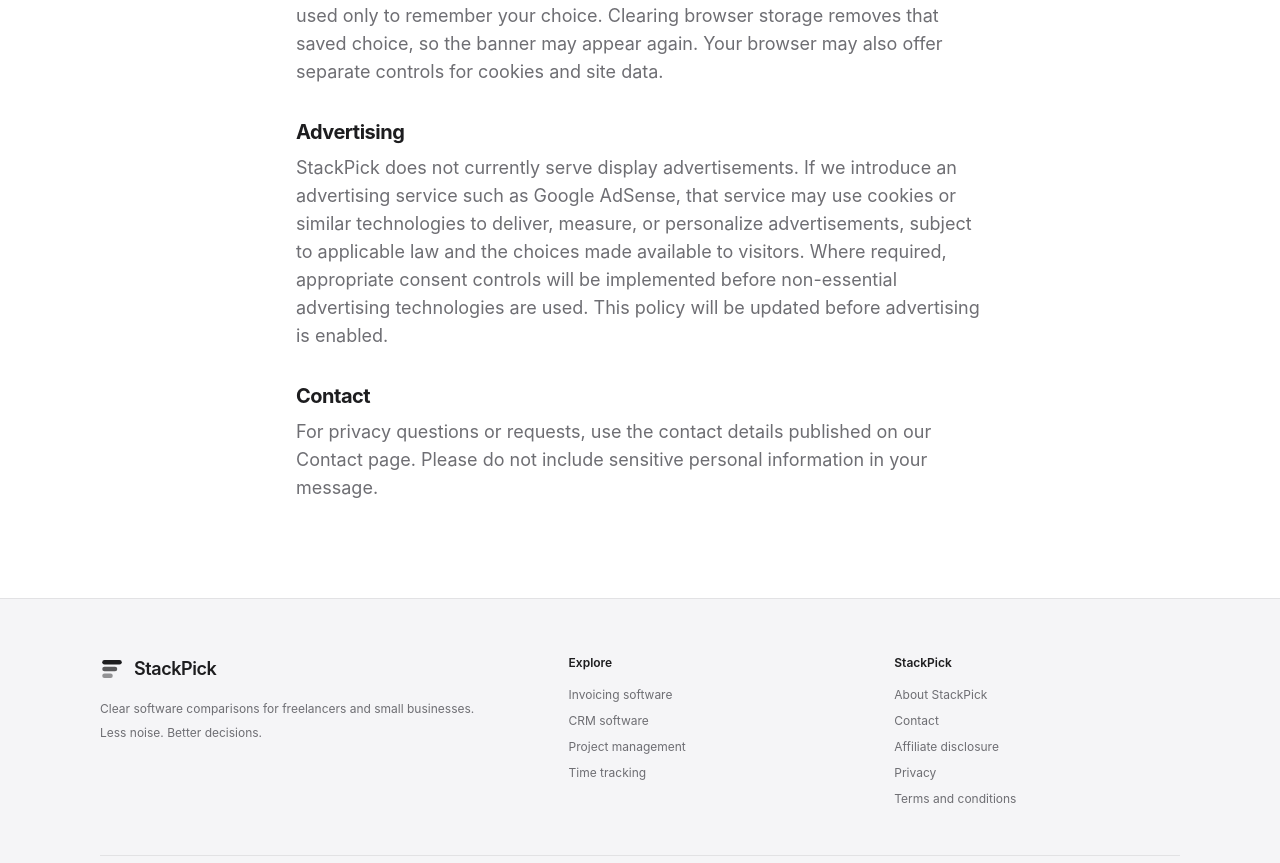
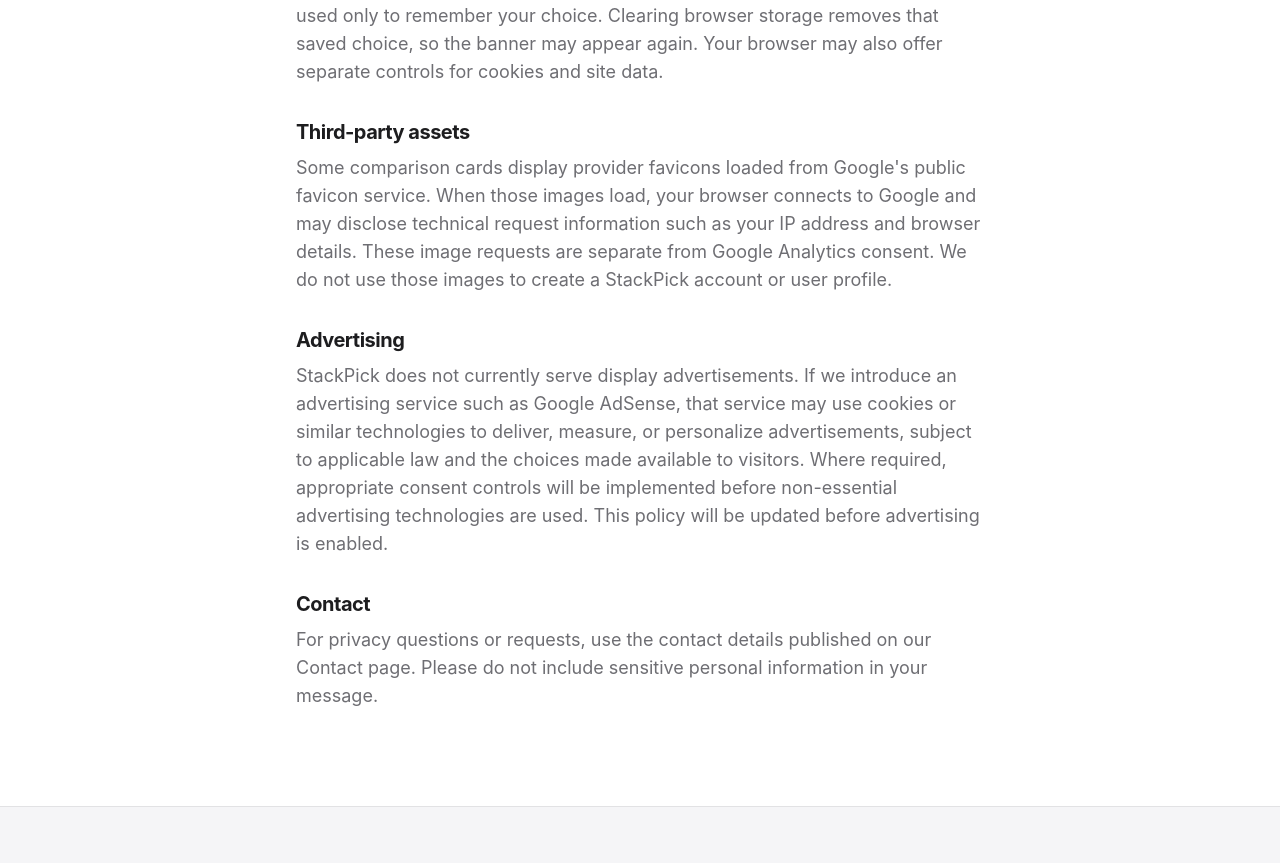
Before and after one commit to LinukaBandara/StackPick, a Next.js app: page /privacy in a window 1280 px wide. Shown: the part 1029-1892 px from the top of the page. Built offline with nearby package versions, Linux system fonts and the light colour scheme; no server answers.

Commit message:
Disclose third-party favicon requests in privacy policy

```diff
--- a/app/privacy/page.tsx
+++ b/app/privacy/page.tsx
@@ -52,6 +52,16 @@ export default function PrivacyPage() {
             </p>
           </section>
           <section>
+            <h2 className="text-xl font-bold tracking-tight text-[#1d1d1f] mb-2">Third-party assets</h2>
+            <p>
+              Some comparison cards display provider favicons loaded from Google's public favicon
+              service. When those images load, your browser connects to Google and may disclose
+              technical request information such as your IP address and browser details. These
+              image requests are separate from Google Analytics consent. We do not use those images
+              to create a StackPick account or user profile.
+            </p>
+          </section>
+          <section>
             <h2 className="text-xl font-bold tracking-tight text-[#1d1d1f] mb-2">Advertising</h2>
             <p>
               StackPick does not currently serve display advertisements. If we introduce an
```
